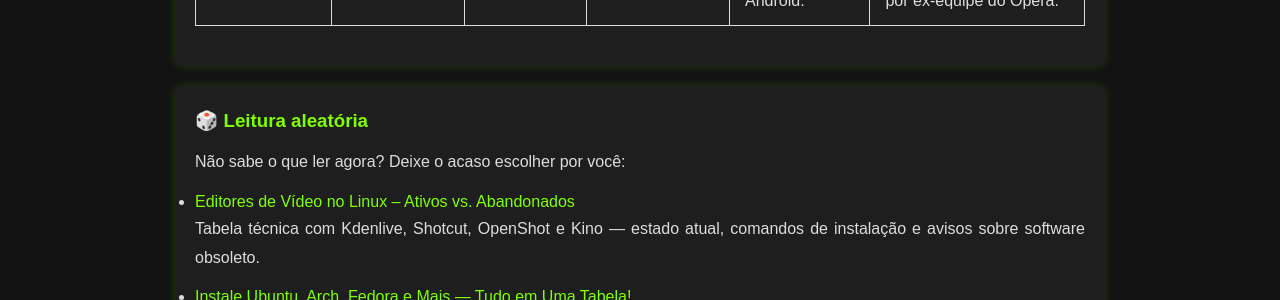
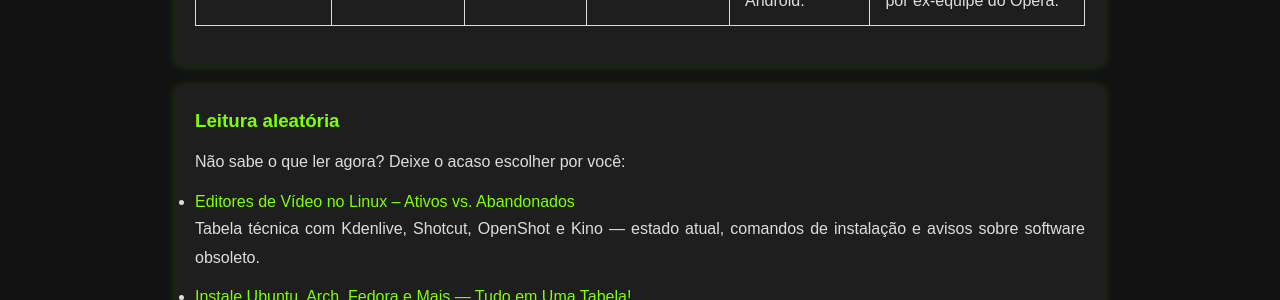
Before and after one commit to Piolinux/piolinux-site, a Jekyll site: the page built from _posts/2025-09-10-navegadores-evergreen-2025.md, in a window 1280 px wide. Shown: the part 962-1262 px from the top of the page. Built offline with Jekyll 4.4.1, drawn with Linux system fonts in a browser that asks for light colours.

```diff
--- a/_layouts/default.html
+++ b/_layouts/default.html
@@ -22,7 +22,7 @@
         {{ content }}
 <section class="post-content">
 <div class="random-posts-container">
-  <h3>🎲 Leitura aleatória</h3>
+  <h3>Leitura aleatória</h3>
   <p>
     Não sabe o que ler agora? Deixe o acaso escolher por você:
   </p>
```
